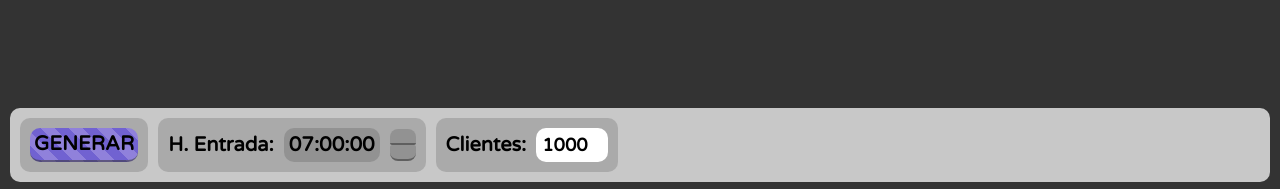
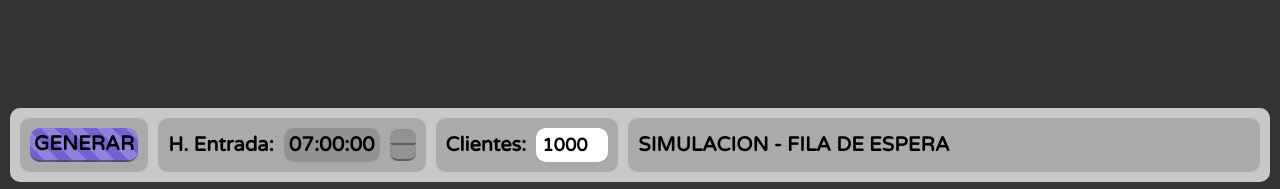
Before and after one commit to leonel-aguirre/Simulation.Queue-Simulation, a website built with webpack: page src/index.pug in a window 1280 px wide. Shown: the top 189 px of the page. Built offline with nearby package versions, Linux system fonts and the light colour scheme; some icons are missing; files whose address does not match are found by name.

Commit message:
Minor changes made

```diff
--- a/src/Dist.js
+++ b/src/Dist.js
@@ -15,7 +15,7 @@ export class Dist {
     }
     return p < 1 ? x : -x;
   }
-
+  //
   static erfc(x) {
     return 1 - this.erf(x);
   }
--- a/src/index.js
+++ b/src/index.js
@@ -44,6 +44,7 @@ window.onload = () => {
   fillTable();
 };
 
+// Fills the main table.
 let fillTable = () => {
   console.log(meanSlider.value, devSlider.value);
 
@@ -66,22 +67,27 @@ let fillTable = () => {
     html += `<tr>`;
     html += `<td>${i + 1}</td>`;
 
+    // H. LLEGADA
     if (i > 0) arriveH += timeArrive;
+    html += `<td>${secondsToTime(arriveH)}</td>`;
+    // H. LLEGADA
 
-    html += `<td>${secondsToTime(arriveH)}</td>`;
+    // T. LLEGADA
+    timeArrive = Math.ceil(Dist.invNorm(Math.random(), mean, std));
+    html += `<td>${secondsToTime(timeArrive)}</td>`;
+    // T. LLEGADA
 
-    timeArrive = Math.ceil(Dist.invNorm(Math.random(), mean, std));
+    // H. ATENCION
+    if (i > 0) respH = arriveH > leaveT ? arriveH : leaveT;
+    html += `<td>${secondsToTime(respH)}</td>`;
+    // H. ATENCION
 
-    html += `<td>${secondsToTime(timeArrive)}</td>`;
+    // H. ATENCION
+    waitT = respH - arriveH;
+    html += `<td>${secondsToTime(waitT)}</td>`;
+    // H. ATENCION
 
-    if (i > 0) respH = arriveH > leaveT ? arriveH : leaveT;
-
-    html += `<td>${secondsToTime(respH)}</td>`;
-
-    waitT = respH - arriveH;
-
-    html += `<td>${secondsToTime(waitT)}</td>`;
-
+    // OPERACION, T. OPERACION.
     var frecs = mSlider.getAttribute("values").split(",");
     var accFrec = 0;
     var rnd = Math.random() * 100;
@@ -97,10 +103,13 @@ let fillTable = () => {
 
     html += `<td>${operation}</td>`;
     html += `<td>${secondsToTime(opTime)}</td>`;
+    // OPERACION, T. OPERACION.
 
+    // H. SALIDA
     leaveT = respH + opTime;
+    html += `<td>${secondsToTime(leaveT)}</td>`;
+    // H. SALIDA
 
-    html += `<td>${secondsToTime(leaveT)}</td>`;
     html += `</tr>`;
   }
 
--- a/src/index.pug
+++ b/src/index.pug
@@ -19,6 +19,7 @@ head
     #iter-container.round-container
       label Clientes:
       input#iterations.round-container(value="1000")
+    #title.round-container SIMULACION - FILA DE ESPERA
   #middle-container
     #m-slider-container
       #slider-container.round-container
--- a/src/style.css
+++ b/src/style.css
@@ -283,6 +283,17 @@ th:not(:last-child) {
   margin-left: 0;
 }
 
+#title {
+  float: right;
+  flex: 1;
+  text-align: center;
+  align-items: center;
+  font-size: 1;
+  padding: 0 0 0 10px;
+  font-size: 20px;
+  font-weight: bold;
+}
+
 #right-container {
   background: #c8c8c8;
   height: 500px;
--- a/webpack.config.js
+++ b/webpack.config.js
@@ -9,8 +9,7 @@ module.exports = {
     app: ["./src/index.js", "./src/style.css"],
   },
   output: {
-    path:
-      "C:\\Users\\Leonel\\Desktop\\Simulation Queue\\queues simulation\\build",
+    path: __dirname + "\\build",
     filename: "app.js",
     publicPath: "/build/",
   },
```
Also changed, not shown: build/index.html, src/test.js (deleted), 1 other file.
